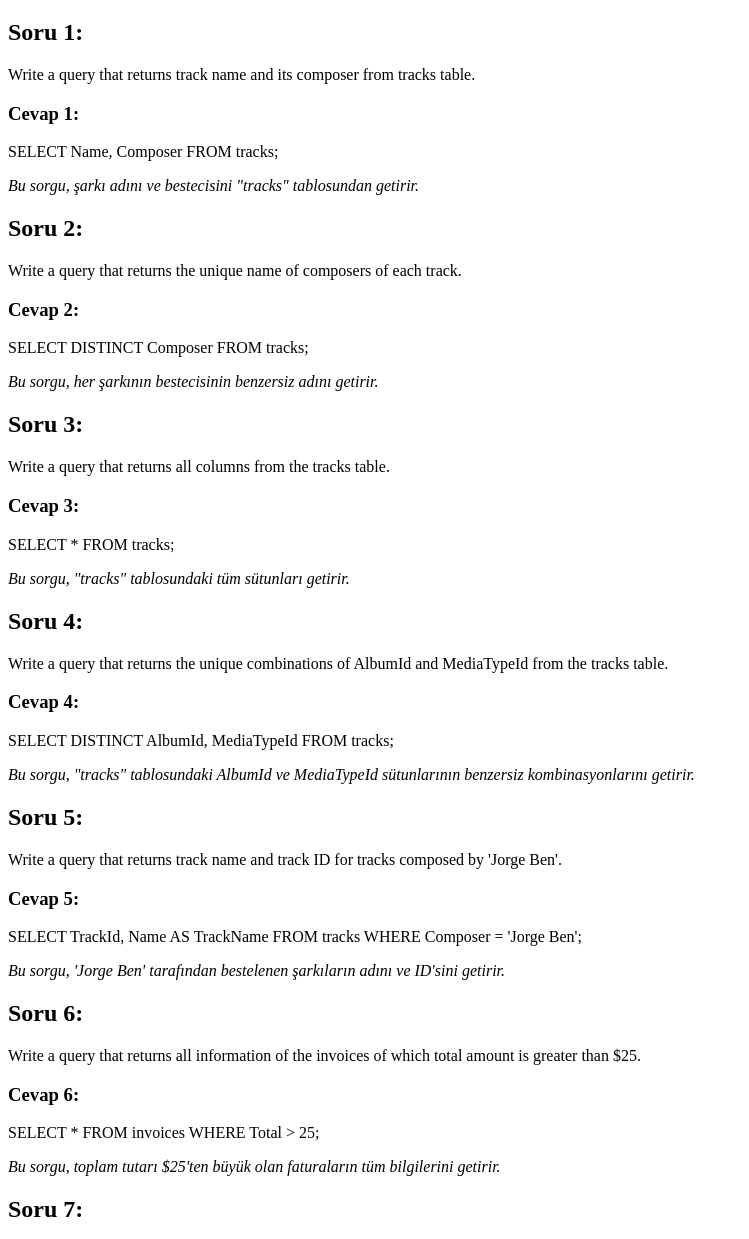
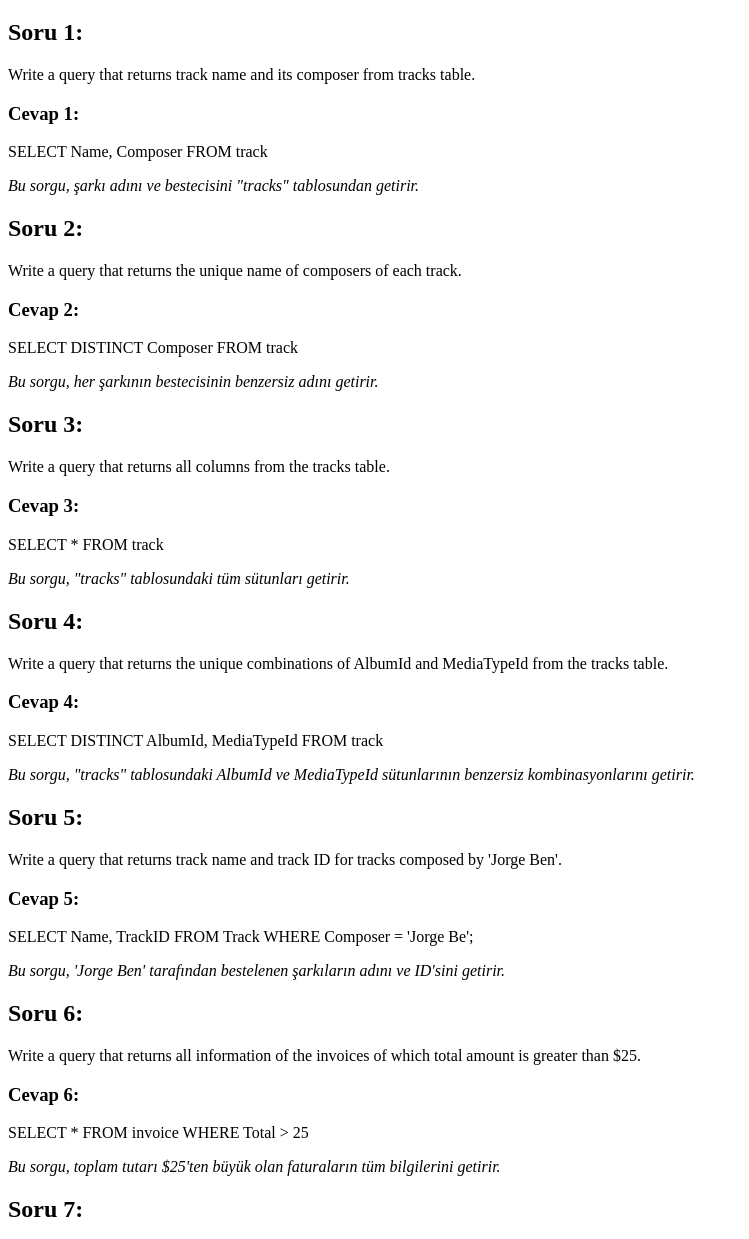
Before and after one commit to me-06-avrupalilar/back-end-tw, a plain HTML site: page 02-TeamWork/22.09.2023/index.html in a window 1280 px wide. Shown: the part 61-1300 px from the top of the page, without its empty margins (0-749 px from the left). Drawn offline with Linux system fonts and the light colour scheme.

Commit message:
correction

```diff
--- a/02-TeamWork/22.09.2023/index.html
+++ b/02-TeamWork/22.09.2023/index.html
@@ -11,55 +11,55 @@
     <h2>Soru 1:</h2>
     <p>Write a query that returns track name and its composer from tracks table.</p>
     <h3>Cevap 1:</h3>
-    <p>SELECT Name, Composer FROM tracks;</p>
+    <p>SELECT Name, Composer FROM track</p>
     <p><em>Bu sorgu, şarkı adını ve bestecisini "tracks" tablosundan getirir.</em></p>
 
     <h2>Soru 2:</h2>
     <p>Write a query that returns the unique name of composers of each track.</p>
     <h3>Cevap 2:</h3>
-    <p>SELECT DISTINCT Composer FROM tracks;</p>
+    <p>SELECT DISTINCT Composer FROM track</p>
     <p><em>Bu sorgu, her şarkının bestecisinin benzersiz adını getirir.</em></p>
 
     <h2>Soru 3:</h2>
     <p>Write a query that returns all columns from the tracks table.</p>
     <h3>Cevap 3:</h3>
-    <p>SELECT * FROM tracks;</p>
+    <p>SELECT * FROM track</p>
     <p><em>Bu sorgu, "tracks" tablosundaki tüm sütunları getirir.</em></p>
 
     <h2>Soru 4:</h2>
     <p>Write a query that returns the unique combinations of AlbumId and MediaTypeId from the tracks table.</p>
     <h3>Cevap 4:</h3>
-    <p>SELECT DISTINCT AlbumId, MediaTypeId FROM tracks;</p>
+    <p>SELECT DISTINCT AlbumId, MediaTypeId FROM track</p>
     <p><em>Bu sorgu, "tracks" tablosundaki AlbumId ve MediaTypeId sütunlarının benzersiz kombinasyonlarını getirir.</em></p>
 
     <h2>Soru 5:</h2>
     <p>Write a query that returns track name and track ID for tracks composed by 'Jorge Ben'.</p>
     <h3>Cevap 5:</h3>
-    <p>SELECT TrackId, Name AS TrackName FROM tracks WHERE Composer = 'Jorge Ben';</p>
+    <p>SELECT Name, TrackID FROM Track WHERE Composer = 'Jorge Be';</p>
     <p><em>Bu sorgu, 'Jorge Ben' tarafından bestelenen şarkıların adını ve ID'sini getirir.</em></p>
 
     <h2>Soru 6:</h2>
     <p>Write a query that returns all information of the invoices of which total amount is greater than $25.</p>
     <h3>Cevap 6:</h3>
-    <p>SELECT * FROM invoices WHERE Total > 25;</p>
+    <p>SELECT * FROM invoice WHERE Total > 25</p>
     <p><em>Bu sorgu, toplam tutarı $25'ten büyük olan faturaların tüm bilgilerini getirir.</em></p>
 
     <h2>Soru 7:</h2>
     <p>Write a query that returns all information of the first 5 invoices where the total amount is less than $15.</p>
     <h3>Cevap 7:</h3>
-    <p>SELECT * FROM invoices WHERE Total < 15 LIMIT 5;</p>
+    <p>SELECT * FROM invoice WHERE Total < 15 LIMIT 5;</p>
     <p><em>Bu sorgu, toplam tutarı $15'ten düşük olan ilk 5 faturanın tüm bilgilerini getirir.</em></p>
 
     <h2>Soru 8:</h2>
     <p>Write a query that returns all information of the invoices of which total amount is greater than $10, sorted from highest to lowest total amount, and displaying the top 2 rows.</p>
     <h3>Cevap 8:</h3>
-    <p>SELECT * FROM invoices WHERE Total > 10 ORDER BY Total DESC LIMIT 2;</p>
+    <p>SELECT * FROM invoice WHERE Total > 10 ORDER BY Total DESC LIMIT 2;</p>
     <p><em>Bu sorgu, toplam tutarı $10'dan büyük olan faturaların toplam tutarına göre yüksekten düşüğe sıralanmış ilk 2 satırını getirir.</em></p>
 
     <h2>Soru 9:</h2>
     <p>Write a query that returns all information of the invoices where the billing country is not Canada, sorted from highest to lowest total amount, and displaying the top 10 rows.</p>
     <h3>Cevap 9:</h3>
-    <p>SELECT * FROM invoices WHERE BillingCountry <> 'Canada' ORDER BY Total DESC LIMIT 10;</p>
+    <p>SELECT * FROM invoice WHERE BillingCountry <> 'Canada' ORDER BY Total DESC LIMIT 10;</p>
     <p><em>Bu sorgu, fatura ülkesi Kanada olmayan faturaların toplam tutarına göre yüksekten düşüğe sıralanmış ilk 10 satırını getirir.</em></p>
 
     <h2>Soru 10:</h2>
@@ -74,7 +74,7 @@
     <h2>Soru 11:</h2>
     <p>Write a query that returns the track names that start with 'B' and end with 'S'.</p>
     <h3>Cevap 11:</h3>
-    <p>SELECT Name FROM tracks WHERE Name LIKE 'B%S';</p>
+    <p>SELECT Name FROM track WHERE Name LIKE 'B%S';</p>
     <p><em>Bu sorgu, 'B' ile başlayan ve 'S' ile biten şarkı adlarını getirir.</em></p>
 
     <h2>Soru 12:</h2>
```
